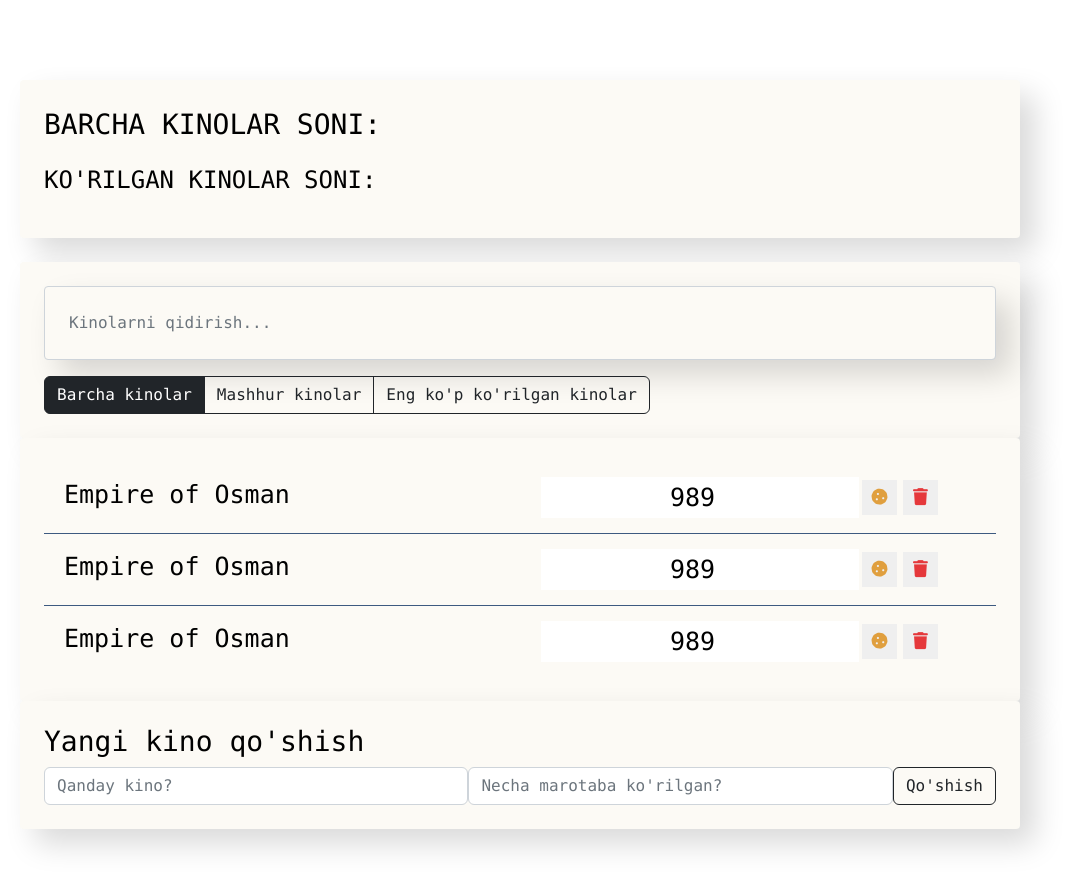
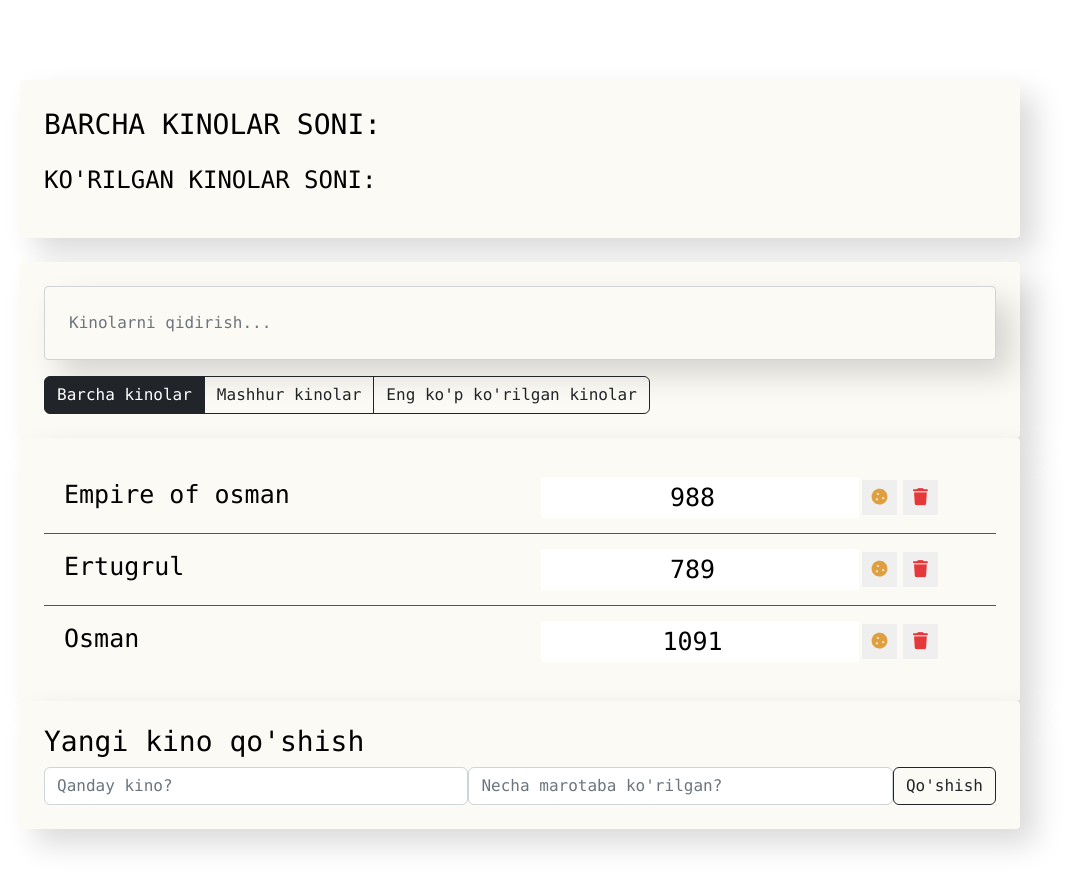
Before and after one commit to DilmurodjonT/react_movie, a React (Create React App) app: page / in a window 1280 px wide. Shown: the top 888 px of the page, without its empty margins (120-1192 px from the left). Built offline with nearby package versions, Linux system fonts and the light colour scheme.

Commit message:
end movilist

```diff
--- a/src/components/App/App.jsx
+++ b/src/components/App/App.jsx
@@ -7,6 +7,11 @@ import MovieList from "../movie-list/Movie-list";
 import MoviesAddForm from "../movies-add-form/Movies-add-form";
 
 const App = () => {
+  const data = [
+    { name: "Empire of osman", viewers: "988" },
+    { name: "Ertugrul", viewers: "789" },
+    { name: "Osman", viewers: "1091" },
+  ];
   return (
     <div className="app font-monospace">
       <div className="content">
@@ -15,7 +20,7 @@ const App = () => {
           <SearchPanel />
           <AppFiltr />
         </div>
-        <MovieList />
+        <MovieList data={data} />
         <MoviesAddForm />
       </div>
     </div>
--- a/src/components/movi-list-item/Movi-list-item.jsx
+++ b/src/components/movi-list-item/Movi-list-item.jsx
@@ -1,14 +1,14 @@
 import React from "react";
 import "./Movi-list-item.css";
 
-const MoviListItem = () => {
+const MoviListItem = ({ name, viewers }) => {
   return (
     <li className="list-group-item d-flex justify-content-between">
-      <span className="list-group-item-label">Empire of Osman</span>
+      <span className="list-group-item-label">{name}</span>
       <input
         type="number"
         className="list-group-item-input"
-        defaultValue={989}
+        defaultValue={viewers}
       />
       <div className="d-flex justify-content-center align-items-center">
         <button type="button" className="btn-cookie btn-sm">
--- a/src/components/movie-list/Movie-list.jsx
+++ b/src/components/movie-list/Movie-list.jsx
@@ -2,13 +2,12 @@ import React from "react";
 import "./Movie-list.css";
 import MoviListItem from "../movi-list-item/Movi-list-item";
 
-const MovieList = () => {
+const MovieList = ({ data }) => {
   return (
     <div className="movie-list">
-      {" "}
-      <MoviListItem />
-      <MoviListItem />
-      <MoviListItem />
+      {data.map((item) => (
+        <MoviListItem name={item.name} viewers={item.viewers} />
+      ))}
     </div>
   );
 };
```
